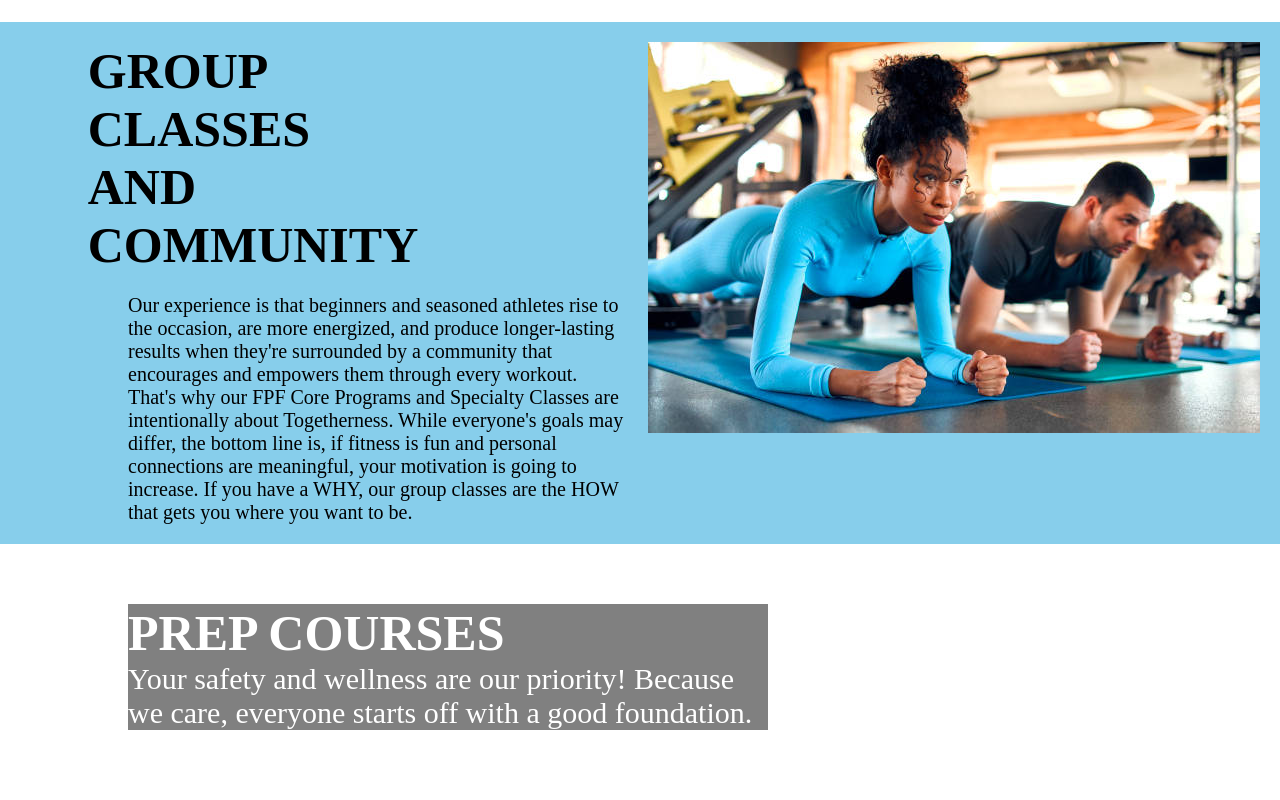
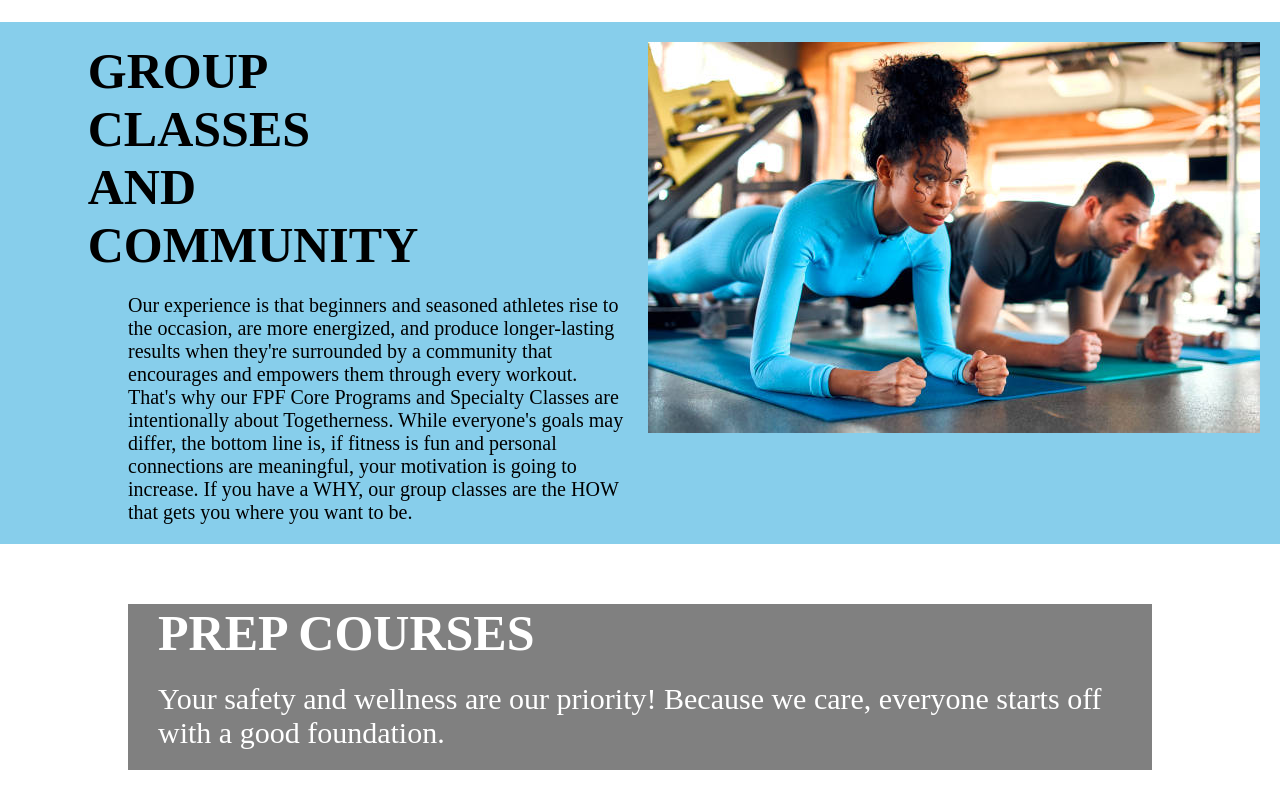
Before and after one commit to Eddahkarambu/Fitness-web-app, a React (Create React App) app: page /Consult in a window 1280 px wide. Shown: the part 470-1270 px from the top of the page. Before the commit the page ends 1200 px from the top, so only its background shows below. Built offline with nearby package versions, Linux system fonts and the light colour scheme.

Commit message:
add the marging and padding

```diff
--- a/src/Components/Consult.css
+++ b/src/Components/Consult.css
@@ -71,16 +71,21 @@
 
 .everythingprepcourse{
     margin-left: 10%;
+    margin-right: 10%;
     background-color: grey;
-    width: 50%;
     height:40% ;
     color: white;
+    margin-bottom: 30px;
+    padding-left:30px ;
 
 }
 .prepcourse{
     font-size: 50px;
     font-weight: bold;
+    margin-top: 20px;
 }
 .everythingprep{
     font-size: 30px;
+    padding-top: 20px;
+    padding-bottom: 20px;
 }
```
